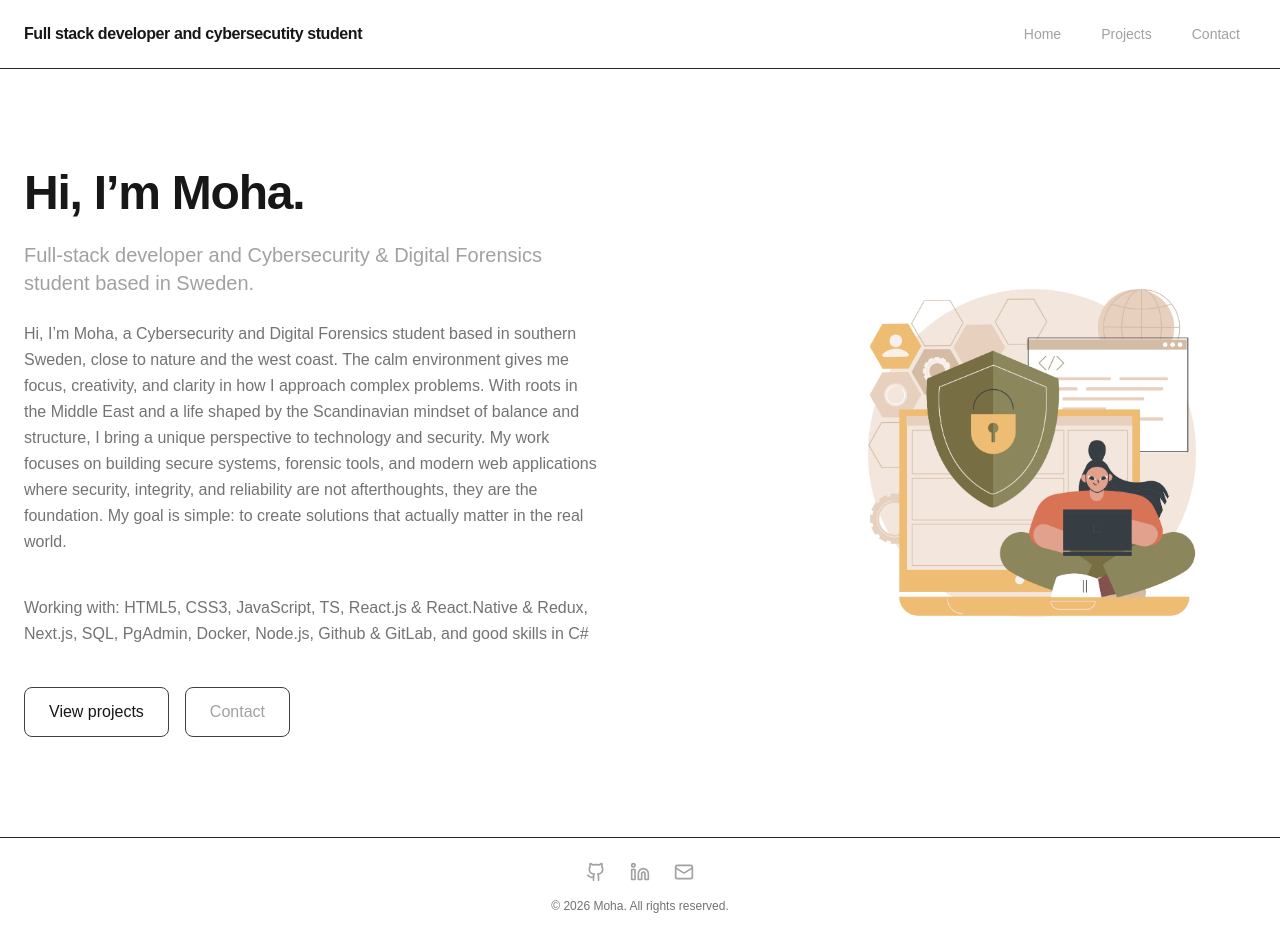
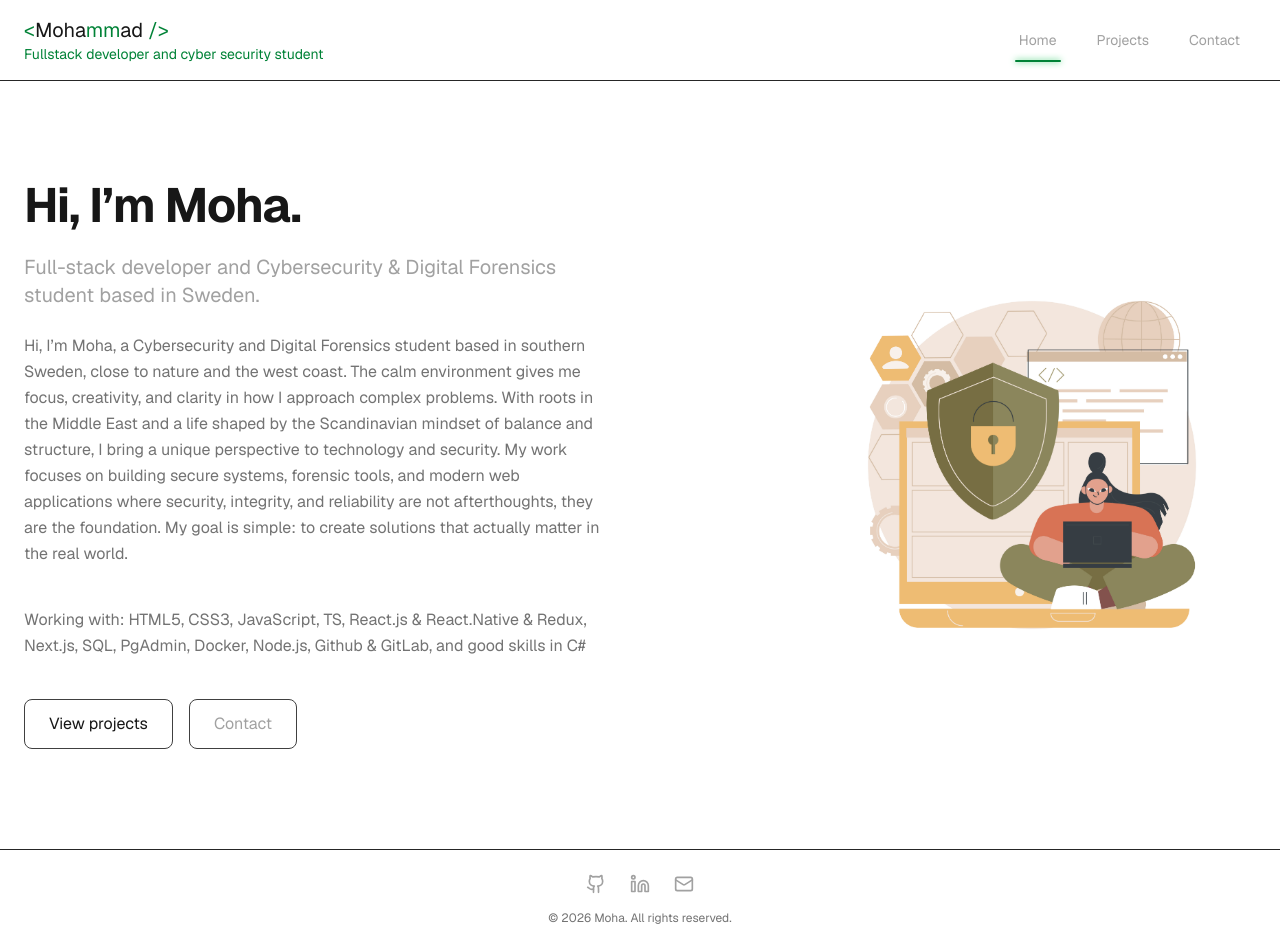
Before and after one commit to awmoha/myNewPortfolio, a Next.js app: page / in a window 1280 px wide. Built offline with nearby package versions, Linux system fonts and the light colour scheme.

Commit message:
update and fix some buggs, add color

```diff
--- a/src/app/(public)/contact/page.tsx
+++ b/src/app/(public)/contact/page.tsx
@@ -43,8 +43,8 @@ export default function ContactPage() {
   return (
     <main className="px-6 pt-8 pb-24">
       <div className="px-6 py-12 max-w-7xl mx-auto">
-        <h1 className="text-3xl font-bold mb-6">Contact</h1>
-
+        <h1 className="text-5xl font-bold tracking-tight mb-6">Contact</h1>
+        <div className="grid grid-cols-1 md:grid-cols-2 gap-16 items-center">
           <AnimatePresence mode="wait">
             {!sent ? (
               <motion.form
@@ -57,7 +57,7 @@ export default function ContactPage() {
                 className="space-y-4"
               >
                 <input
-                className="w-full bg-black border border-neutral-800 p-2 rounded"
+                  className="w-full bg-black border  border-neutral-800 p-2 rounded"
                   placeholder="Name"
                   value={name}
                   onChange={(e) => setName(e.target.value)}
@@ -80,7 +80,6 @@ export default function ContactPage() {
                   onChange={(e) => setMessage(e.target.value)}
                   required
                 />
-
 
                 <motion.button
                   type="submit"
@@ -112,6 +111,21 @@ export default function ContactPage() {
               </motion.div>
             )}
           </AnimatePresence>
+
+        <motion.div
+          initial={{ opacity: 0, scale: 0.96 }}
+          animate={{ opacity: 1, scale: 1 }}
+          transition={{ duration: 0.6, ease: "easeOut", delay: 0.1 }}
+          className="flex justify-end"
+        >
+          <img
+            src="/contact.png" // lägg bild i public-mappen
+            alt="Cybersecurity illustration"
+            className="w-full max-w-md rounded-xl"
+          />
+        </motion.div>
+                </div>
+
       </div>
     </main>
   );
--- a/src/app/(public)/projects/[id]/page.tsx
+++ b/src/app/(public)/projects/[id]/page.tsx
@@ -17,6 +17,7 @@ type Project = {
   images: string[] | null;
   tech: string[] | null;
 };
+
 
 export default function ProjectDetailPage() {
   const params = useParams<{ id: string }>();
@@ -52,6 +53,9 @@ export default function ProjectDetailPage() {
 
   if (loading || !project) return null;
 
+const displayImages = project.images
+  ? [...project.images].reverse()
+  : [];
   return (
     <main className="px-6 py-12 max-w-7xl mx-auto">
       {/* HEADER */}
@@ -106,7 +110,7 @@ export default function ProjectDetailPage() {
       )} */}
       {project.images && project.images.length > 0 && (
         <section className="grid grid-cols-2 sm:grid-cols-3 gap-6 mb-12">
-    {[...project.images].reverse().map((img: string, i: number) => (
+{displayImages.map((img: string, i: number) => (
             <button
               key={i}
               onClick={() => {
@@ -153,7 +157,7 @@ export default function ProjectDetailPage() {
           open={open}
           close={() => setOpen(false)}
           index={index}
-          slides={project.images.map((src) => ({ src }))}
+slides={displayImages.map((src) => ({ src }))}
         />
       )}
     </main>
--- a/src/app/(public)/projects/page.tsx
+++ b/src/app/(public)/projects/page.tsx
@@ -16,8 +16,9 @@ type Project = {
 
 export default function ProjectsPage() {
   const [projects, setProjects] = useState<Project[]>([]);
-  const [activeCategory, setActiveCategory] =
-    useState<"all" | "web" | "security">("all");
+  const [activeCategory, setActiveCategory] = useState<
+    "all" | "web" | "security"
+  >("all");
 
   useEffect(() => {
     const loadProjects = async () => {
@@ -39,7 +40,7 @@ export default function ProjectsPage() {
 
   return (
     <main className="px-6 py-12 max-w-7xl mx-auto">
-      <h1 className="text-6xl font-bold mb-8">Projects</h1>
+      <h1 className="text-5xl font-bold tracking-tight mb-6">Projects</h1>
 
       {/* FILTER BUTTONS */}
       <div className="flex gap-4 mb-10">
@@ -47,7 +48,7 @@ export default function ProjectsPage() {
           onClick={() => setActiveCategory("all")}
           className={`px-4 py-2 rounded border ${
             activeCategory === "all"
-              ? "bg-neutral-900 text-white"
+              ? "bg-neutral-900 text-green-700 "
               : "border-neutral-800 text-neutral-400"
           }`}
         >
@@ -58,7 +59,7 @@ export default function ProjectsPage() {
           onClick={() => setActiveCategory("web")}
           className={`px-4 py-2 rounded border ${
             activeCategory === "web"
-              ? "bg-neutral-900 text-white"
+              ? "bg-neutral-900 text-green-700 "
               : "border-neutral-800 text-neutral-400"
           }`}
         >
@@ -69,7 +70,7 @@ export default function ProjectsPage() {
           onClick={() => setActiveCategory("security")}
           className={`px-4 py-2 rounded border ${
             activeCategory === "security"
-              ? "bg-neutral-900 text-white"
+              ? "bg-neutral-900 text-green-700 "
               : "border-neutral-800 text-neutral-400"
           }`}
         >
@@ -96,10 +97,8 @@ export default function ProjectsPage() {
             )}
 
             <div className="p-4">
-              <h2 className="font-semibold text-lg">{p.title}</h2>
-              <p className="text-sm text-neutral-400 mt-2">
-                {p.description}
-              </p>
+              <h2 className="font-semibold text-lg ">{p.title}</h2>
+              <p className="text-sm text-neutral-400 mt-2">{p.description}</p>
 
               {p.tech && (
                 <ul className="mt-3 flex flex-wrap gap-2">
--- a/src/app/components/Navbar.tsx
+++ b/src/app/components/Navbar.tsx
@@ -3,7 +3,7 @@
 import Link from "next/link";
 import { usePathname } from "next/navigation";
 import { motion, AnimatePresence } from "framer-motion";
-import { useState } from "react";
+import { useEffect, useState } from "react";
 
 export default function Navbar() {
   const pathname = usePathname();
@@ -15,14 +15,22 @@ export default function Navbar() {
   };
 
   const baseLink =
-    "relative px-4 py-2 rounded-md text-sm transition text-neutral-400 hover:text-white";
+    "relative px-4 py-2 rounded-md text-sm transition duration-300 text-neutral-400 hover:text-green-700 hover:drop-shadow-[0_0_6px_#22c55e]";
 
   return (
     <nav className="border-b border-neutral-800 relative">
       <div className="w-full px-6 py-4 flex justify-between items-center">
         {/* LOGO */}
-        <Link href="/" className="font-bold tracking-tight">
-          Full stack developer and cybersecutity student
+        <Link href="/" className="flex flex-col leading-tight">
+          <span className="text-xl font-mono">
+            <span className="text-green-700">&lt;</span>
+            Moha<span className="text-green-700">mm</span>ad
+            <span className="text-green-700"> /&gt;</span>
+          </span>
+
+          <span className="text-sm text-green-700 font-mono">
+            Fullstack developer and cyber security student
+          </span>
         </Link>
 
         {/* DESKTOP */}
@@ -44,7 +52,7 @@ export default function Navbar() {
                     animate={{ opacity: 1, y: 0 }}
                     exit={{ opacity: 0, y: 4 }}
                     transition={{ duration: 0.2 }}
-                    className="absolute left-3 right-3 -bottom-1 h-[2px] bg-white rounded-full"
+                    className="absolute left-3 right-3 -bottom-1 h-[2px] bg-green-700 rounded-full shadow-[0_0_6px_#22c55e]"
                   />
                 )}
               </AnimatePresence>
@@ -82,9 +90,7 @@ export default function Navbar() {
                 href={item.href}
                 onClick={() => setOpen(false)}
                 className={`${baseLink} block ${
-                  isActive(item.href)
-                    ? "text-white"
-                    : "hover:bg-neutral-900"
+                  isActive(item.href) ? "text-white" : "hover:bg-neutral-900"
                 }`}
               >
                 {item.label}
--- a/src/app/globals.css
+++ b/src/app/globals.css
@@ -25,5 +25,5 @@
 body {
   background: var(--background);
   color: var(--foreground);
-  font-family: Arial, Helvetica, sans-serif;
+
 }
--- a/src/app/layout.tsx
+++ b/src/app/layout.tsx
@@ -14,8 +14,10 @@ const geistMono = Geist_Mono({
   subsets: ["latin"],
 });
 
+
+
 export const metadata = {
-  title: "Moha – Cybersecurity & Digital Forensics Portfolio",
+  title: "Moha – Fullstack Developer & Cybersecurity",
   description:
     "Cybersecurity and Digital Forensics student based in Sweden. Focused on secure systems, forensic tools, and modern web applications.",
 
@@ -46,7 +48,6 @@ export const metadata = {
   // },
 };
 
-
 export default function RootLayout({
   children,
 }: Readonly<{
@@ -56,8 +57,7 @@ export default function RootLayout({
     <html lang="en">
       <body
         className={`
-          ${geistSans.variable}
-          ${geistMono.variable}
+    ${geistSans.className}
     antialiased
     min-h-screen
     flex
```
Also changed, not shown: public/contact.png (added). Lines whose indentation alone changed are shown as unchanged.
